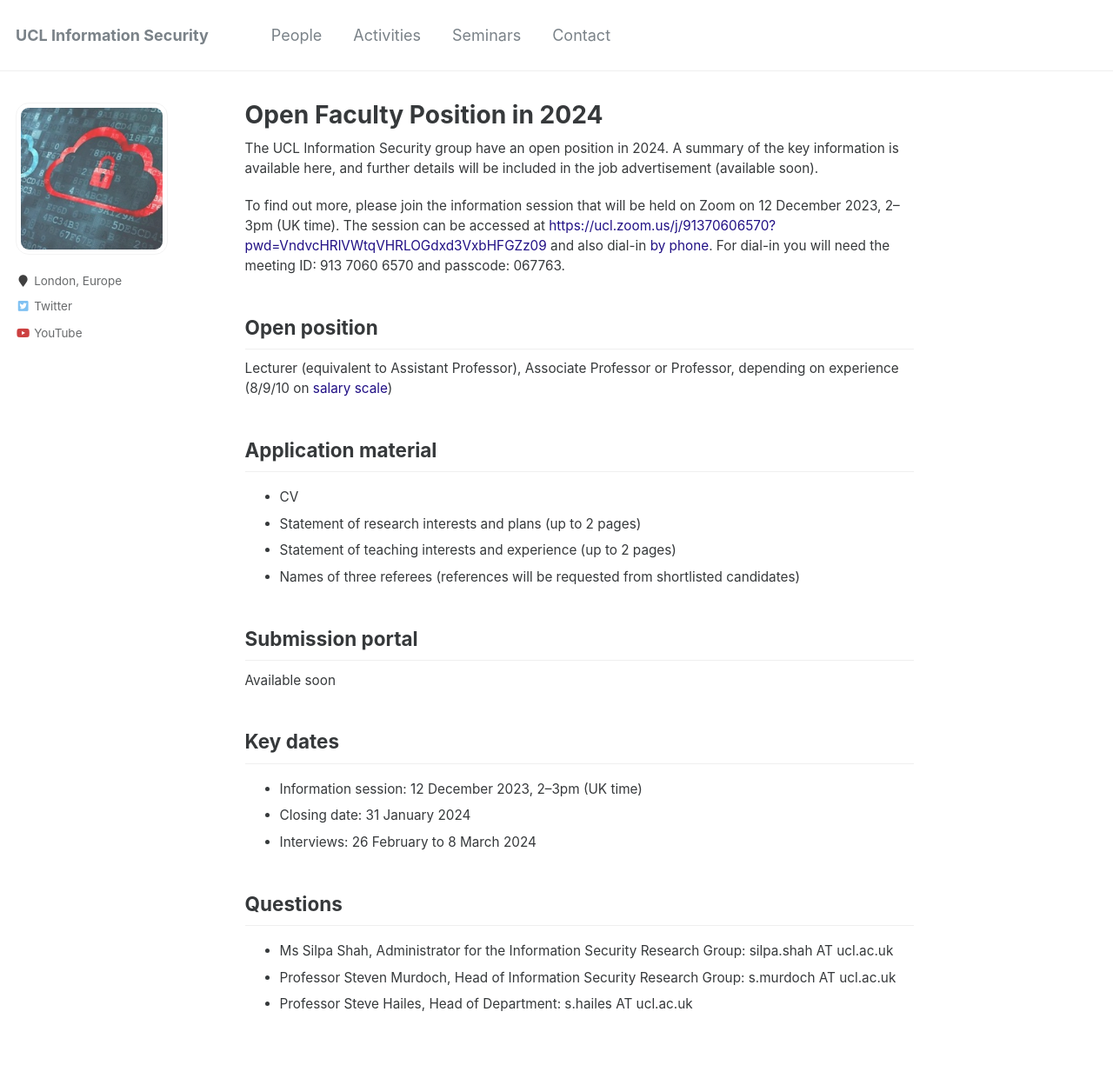
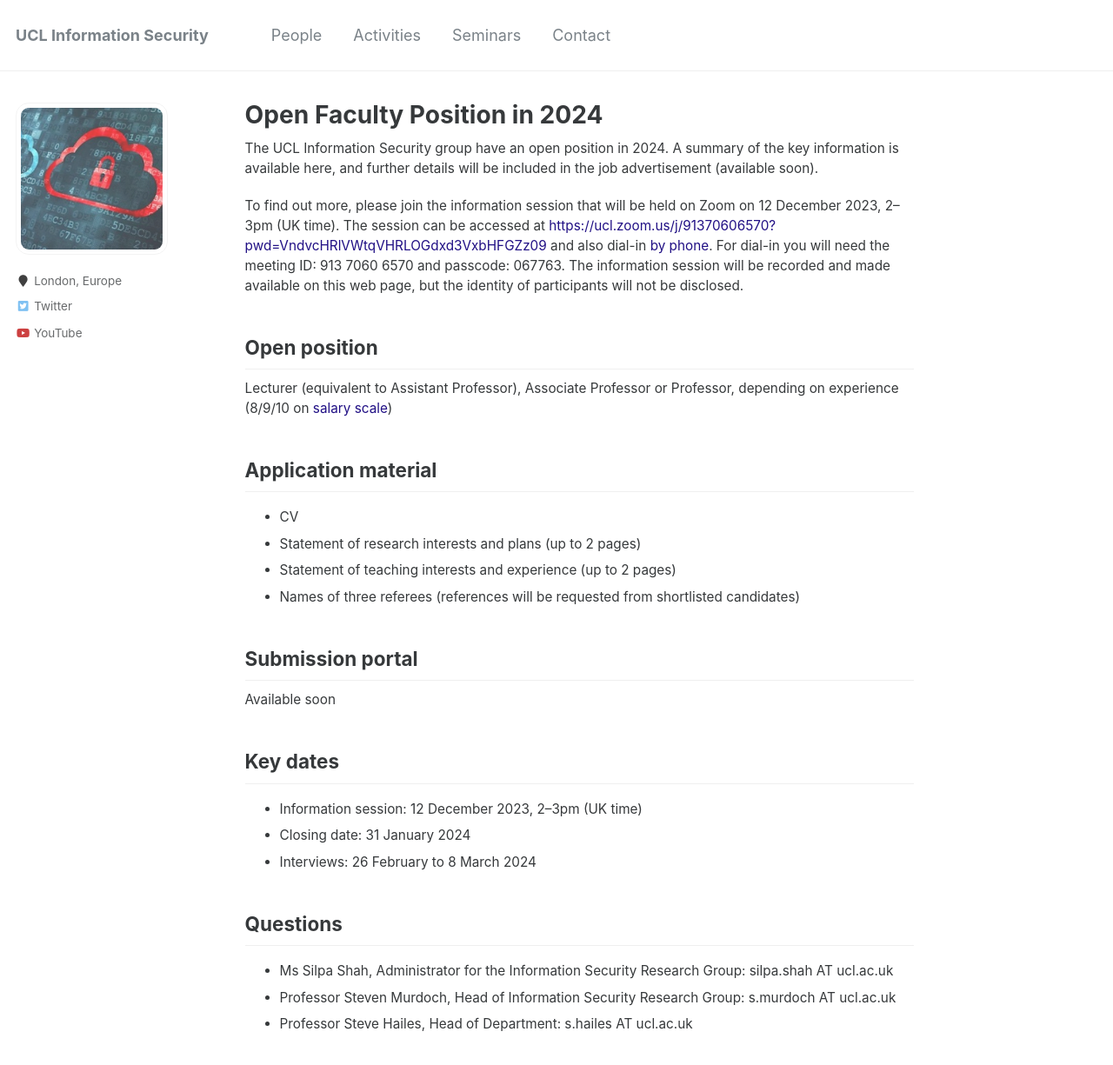
Before and after one commit to uclisec/uclisec.github.io, a Jekyll site: the page built from _pages/hiring-2024.md, in a window 1280 px wide and 1235 px high. Shown: the top 1225 px of the window at 87% size. Built offline with Jekyll 4.4.1, drawn with Linux system fonts in a browser that asks for light colours.

Commit message:
Update hiring-2024.md

```diff
--- a/_pages/hiring-2024.md
+++ b/_pages/hiring-2024.md
@@ -6,7 +6,7 @@
 
 The UCL Information Security group have an open position in 2024. A summary of the key information is available here, and further details will be included in the job advertisement (available soon).
 
-To find out more, please join the information session that will be held on Zoom on 12 December 2023, 2–3pm (UK time). The session can be accessed at [https://ucl.zoom.us/j/91370606570?pwd=VndvcHRlVWtqVHRLOGdxd3VxbHFGZz09](https://ucl.zoom.us/j/91370606570?pwd=VndvcHRlVWtqVHRLOGdxd3VxbHFGZz09) and also dial-in [by phone](https://ucl.zoom.us/u/a64b5aDKR). For dial-in you will need the meeting ID: 913 7060 6570 and passcode: 067763.
+To find out more, please join the information session that will be held on Zoom on 12 December 2023, 2–3pm (UK time). The session can be accessed at [https://ucl.zoom.us/j/91370606570?pwd=VndvcHRlVWtqVHRLOGdxd3VxbHFGZz09](https://ucl.zoom.us/j/91370606570?pwd=VndvcHRlVWtqVHRLOGdxd3VxbHFGZz09) and also dial-in [by phone](https://ucl.zoom.us/u/a64b5aDKR). For dial-in you will need the meeting ID: 913 7060 6570 and passcode: 067763. The information session will be recorded and made available on this web page, but the identity of participants will not be disclosed.
 
 ## Open position
 
```
